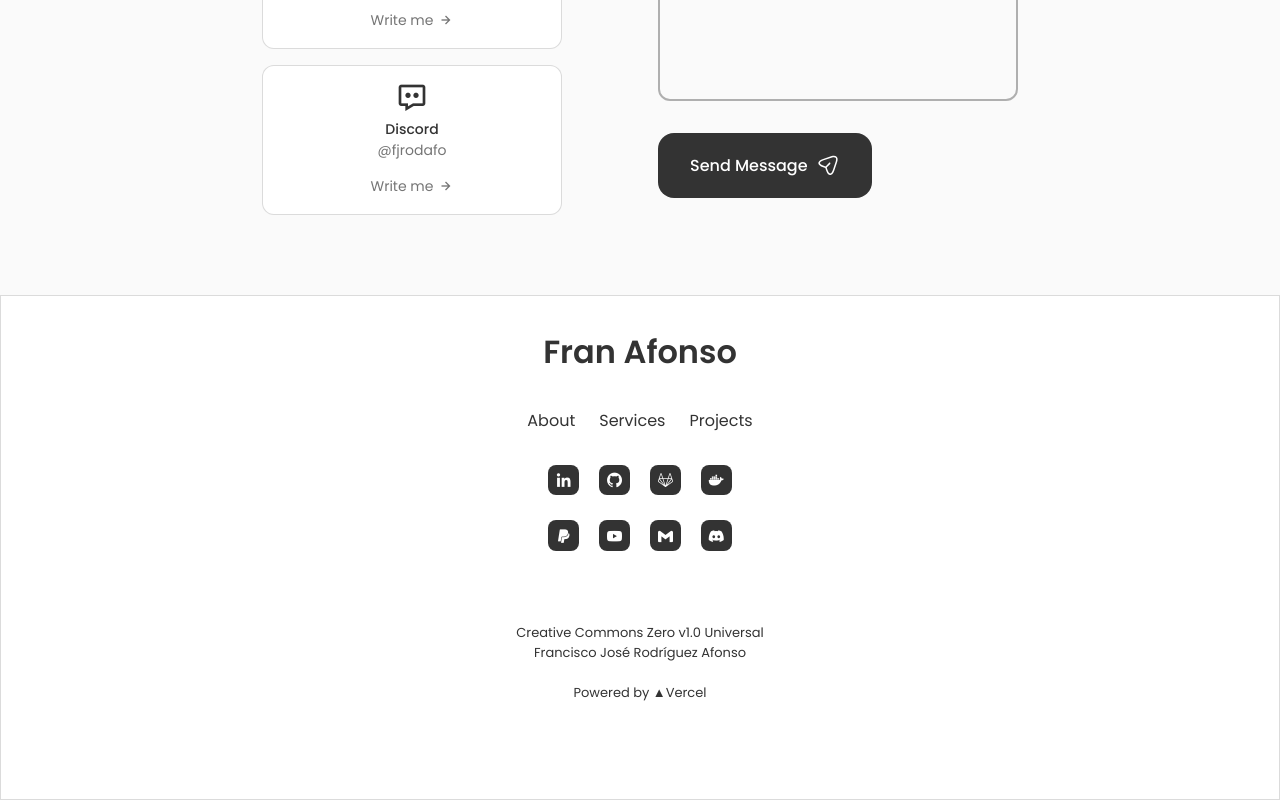
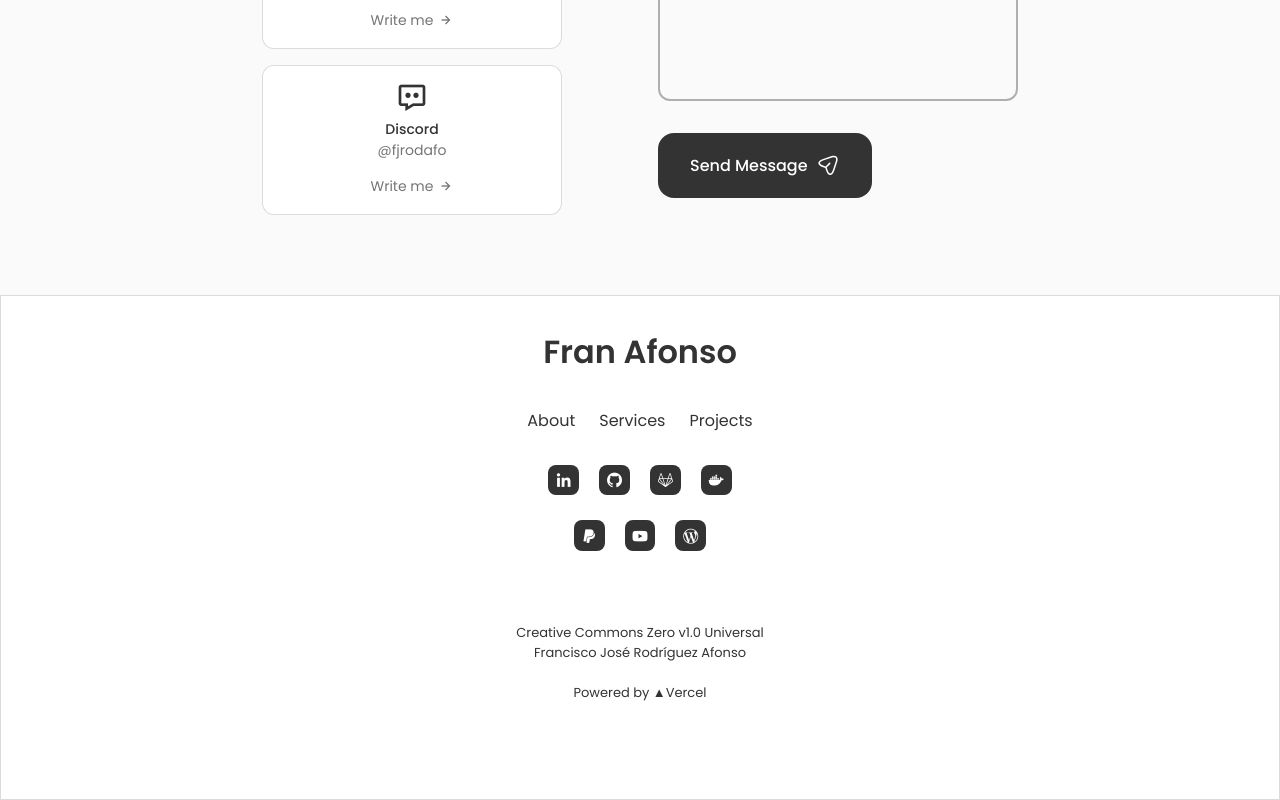
Before and after one commit to FJrodafo/Portfolio, a Next.js app in the folder App/: page / in a window 1280 px wide. Shown: the part 5332-6132 px from the top of the page. Built offline with nearby package versions, Linux system fonts and the light colour scheme.

Commit message:
Update Footer.jsx Socials

```diff
--- a/App/src/components/layout/footer/Footer.jsx
+++ b/App/src/components/layout/footer/Footer.jsx
@@ -24,8 +24,7 @@ const Footer = () => {
         <div className='footer__social'>
           <a href='https://paypal.me/FJrodafo' className='footer__social-link' target='_blank' rel='noreferrer'><i className='bx bxl-paypal' /></a>
           <a href='https://www.youtube.com/@FJrodafo' className='footer__social-link' target='_blank' rel='noreferrer'><i className='bx bxl-youtube' /></a>
-          <a href='mailto:fjrodafo@gmail.com' className='footer__social-link' target='_blank' rel='noreferrer'><i className='bx bxl-gmail' /></a>
-          <a href='https://discord.com/users/1259949570964590705' className='footer__social-link' target='_blank' rel='noreferrer'><i className='bx bxl-discord-alt' /></a>
+          <a href='https://gravatar.com/fjrodafo' className='footer__social-link' target='_blank' rel='noreferrer'><i className='bx bxl-wordpress' /></a>
         </div>
         <span className='footer__copy'>
           Creative Commons Zero v1.0 Universal
```
